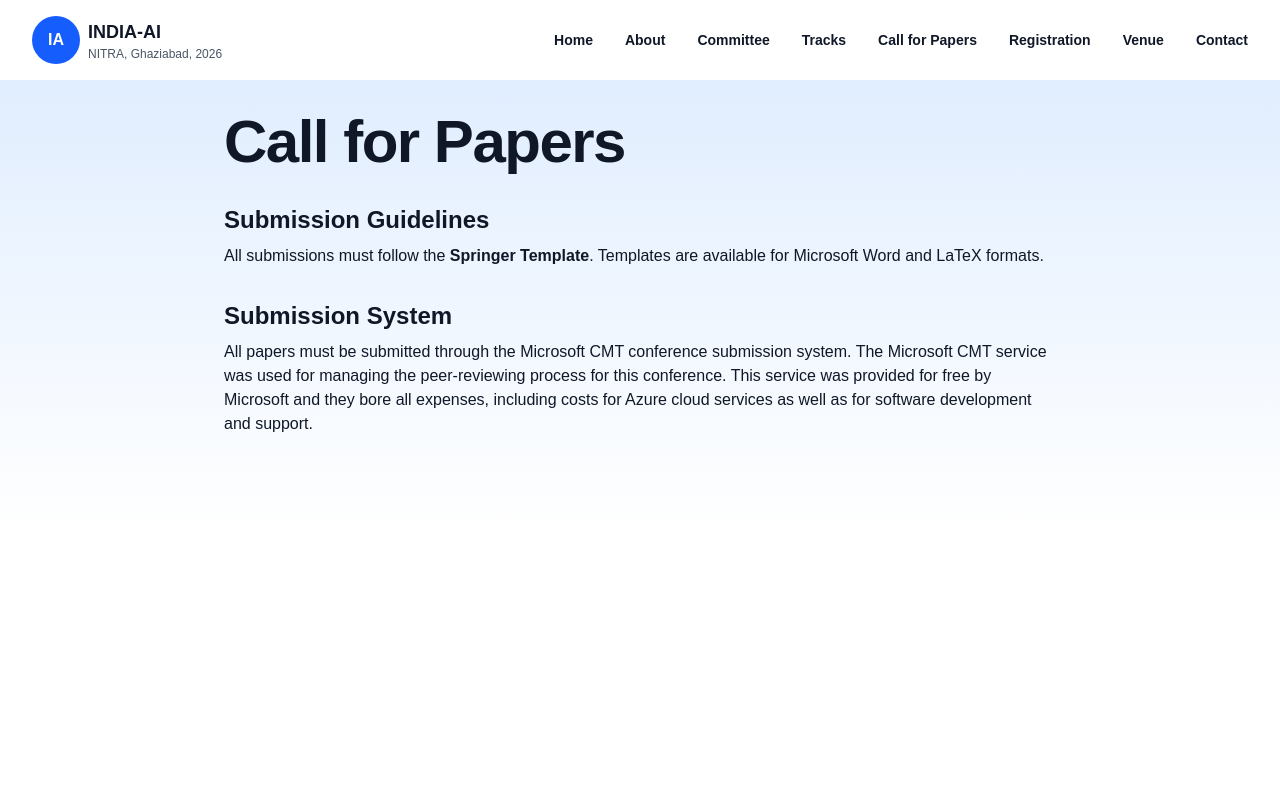
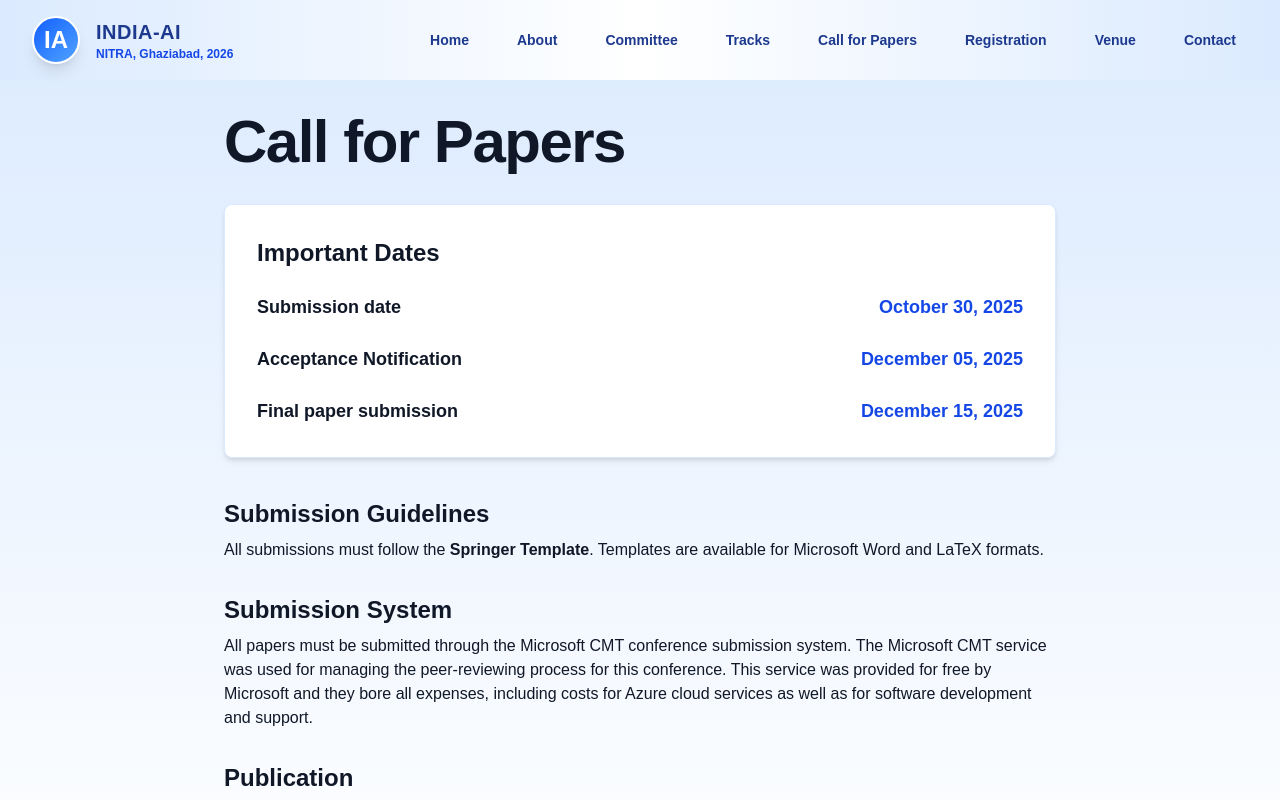
Before and after one commit to priyanshu07072004/india-ai, a Next.js app: page /call-for-papers in a window 1280 px wide. Shown: the top 800 px of the page. Built offline with nearby package versions, Linux system fonts and the light colour scheme.

Commit message:
changes in navigation bar,call for paper and important dates

```diff
--- a/app/call-for-papers/page.tsx
+++ b/app/call-for-papers/page.tsx
@@ -7,10 +7,30 @@ export const metadata: Metadata = {
 
 export default function CallForPapersPage() {
   return (
-    <div className="pt-28 pb-16 bg-gradient-to-b from-blue-100 to-white">
+    <div className="pt-28 pb-16 bg-gradient-to-b from-blue-100 to-white min-h-screen">
       <div className="mx-auto max-w-4xl px-6 lg:px-8">
         <h1 className="text-4xl font-bold tracking-tight text-gray-900 sm:text-6xl mb-8">Call for Papers</h1>
 
+        {/* Important Dates Section */}
+        <div className="bg-white rounded-lg shadow-md p-8 border border-blue-100 mb-10">
+          <h2 className="text-2xl font-bold text-gray-900 mb-6">Important Dates</h2>
+          <ul className="space-y-6">
+            <li className="flex flex-col sm:flex-row sm:justify-between sm:items-center">
+              <span className="text-lg font-semibold text-gray-900">Submission date</span>
+              <span className="text-lg text-blue-700 font-bold mt-2 sm:mt-0">October 30, 2025</span>
+            </li>
+            <li className="flex flex-col sm:flex-row sm:justify-between sm:items-center">
+              <span className="text-lg font-semibold text-gray-900">Acceptance Notification</span>
+              <span className="text-lg text-blue-700 font-bold mt-2 sm:mt-0">December 05, 2025</span>
+            </li>
+            <li className="flex flex-col sm:flex-row sm:justify-between sm:items-center">
+              <span className="text-lg font-semibold text-gray-900">Final paper submission</span>
+              <span className="text-lg text-blue-700 font-bold mt-2 sm:mt-0">December 15, 2025</span>
+            </li>
+          </ul>
+        </div>
+
+        {/* Submission Guidelines */}
         <section className="mb-8">
           <h2 className="text-2xl font-bold text-gray-900 mb-2">Submission Guidelines</h2>
           <p className="text-gray-900 mb-2">
@@ -18,12 +38,21 @@ export default function CallForPapersPage() {
           </p>
         </section>
 
+        {/* Submission System */}
         <section className="mb-8">
           <h2 className="text-2xl font-bold text-gray-900 mb-2">Submission System</h2>
           <p className="text-gray-900 mb-2">
             All papers must be submitted through the Microsoft CMT conference submission system. The Microsoft CMT service was used for managing the peer-reviewing process for this conference. This service was provided for free by Microsoft and they bore all expenses, including costs for Azure cloud services as well as for software development and support.
           </p>
         </section>
+
+        {/* Publication */}
+        <section className="mb-8">
+          <h2 className="text-2xl font-bold text-gray-900 mb-2">Publication</h2>
+          <p className="text-gray-900">
+            Paragraph will be updated after Springer approval.
+          </p>
+        </section>
       </div>
     </div>
   );
--- a/app/components/Header.tsx
+++ b/app/components/Header.tsx
@@ -2,7 +2,6 @@
 
 import { useState, useEffect } from 'react';
 import Link from 'next/link';
-import Image from 'next/image';
 import { Bars3Icon, XMarkIcon } from '@heroicons/react/24/outline';
 
 const navigation = [
@@ -22,49 +21,43 @@ export default function Header() {
 
   useEffect(() => {
     const handleScroll = () => {
-      if (window.scrollY > 20) {
-        setScrolled(true);
-      } else {
-        setScrolled(false);
-      }
+      setScrolled(window.scrollY > 20);
     };
-
     window.addEventListener('scroll', handleScroll);
     return () => window.removeEventListener('scroll', handleScroll);
   }, []);
 
   return (
-    <header className={`fixed w-full z-50 transition-all duration-300 ${scrolled ? 'bg-white shadow-md' : 'bg-white bg-opacity-80 backdrop-blur-sm'}`}>
+    <header className={`fixed w-full z-50 transition-all duration-300 ${scrolled ? 'bg-white shadow-md' : 'bg-gradient-to-r from-blue-100 via-white to-blue-100 bg-opacity-80 backdrop-blur-sm'}`}>
       <nav className="mx-auto flex max-w-7xl items-center justify-between p-4 lg:px-8" aria-label="Global">
         <div className="flex lg:flex-1">
           <Link href="/" className="-m-1.5 p-1.5 flex items-center gap-2">
             <span className="sr-only">INDIA-AI 2026</span>
-            {/* Placeholder for conference logo */}
-            <div className="h-12 w-12 rounded-full bg-blue-600 flex items-center justify-center text-white font-bold">
+            <div className="h-12 w-12 rounded-full bg-gradient-to-br from-blue-600 to-blue-400 flex items-center justify-center text-white font-extrabold text-2xl shadow-lg border-2 border-white">
               IA
             </div>
-            <div className="flex flex-col">
-              <span className="text-lg font-bold text-gray-900">INDIA-AI</span>
-              <span className="text-xs text-gray-600">NITRA, Ghaziabad, 2026</span>
+            <div className="flex flex-col ml-2">
+              <span className="text-xl font-extrabold text-blue-900 tracking-wide">INDIA-AI</span>
+              <span className="text-xs text-blue-700 font-semibold">NITRA, Ghaziabad, 2026</span>
             </div>
           </Link>
         </div>
         <div className="flex lg:hidden">
           <button
             type="button"
-            className="-m-2.5 inline-flex items-center justify-center rounded-md p-2.5 text-gray-700"
+            className="inline-flex items-center justify-center rounded-md p-2.5 text-blue-700 hover:bg-blue-100 transition"
             onClick={() => setMobileMenuOpen(true)}
           >
             <span className="sr-only">Open main menu</span>
-            <Bars3Icon className="h-6 w-6" aria-hidden="true" />
+            <Bars3Icon className="h-7 w-7" aria-hidden="true" />
           </button>
         </div>
-        <div className="hidden lg:flex lg:gap-x-8">
+        <div className="hidden lg:flex lg:gap-x-6">
           {navigation.map((item) => (
             <Link
               key={item.name}
               href={item.href}
-              className="text-sm font-semibold leading-6 text-gray-900 hover:text-blue-600"
+              className="text-sm font-semibold leading-6 text-blue-900 hover:text-blue-600 px-3 py-2 rounded transition"
             >
               {item.name}
             </Link>
@@ -74,35 +67,34 @@ export default function Header() {
 
       {/* Mobile menu */}
       <div className={`lg:hidden ${mobileMenuOpen ? 'fixed inset-0 z-50' : 'hidden'}`}>
-        <div className="fixed inset-0 bg-black/20" onClick={() => setMobileMenuOpen(false)} />
-        <div className="fixed inset-y-0 right-0 z-50 w-full overflow-y-auto bg-white px-6 py-6 sm:max-w-sm sm:ring-1 sm:ring-gray-900/10">
+        <div className="fixed inset-0 bg-black/30" onClick={() => setMobileMenuOpen(false)} />
+        <div className="fixed inset-y-0 right-0 z-50 w-full max-w-xs overflow-y-auto bg-white px-6 py-6 shadow-lg">
           <div className="flex items-center justify-between">
             <Link href="/" className="-m-1.5 p-1.5 flex items-center gap-2" onClick={() => setMobileMenuOpen(false)}>
-              <div className="h-10 w-10 rounded-full bg-blue-600 flex items-center justify-center text-white font-bold">
+              <div className="h-10 w-10 rounded-full bg-gradient-to-br from-blue-600 to-blue-400 flex items-center justify-center text-white font-extrabold text-lg shadow">
                 IA
               </div>
-              <div className="flex flex-col">
-                <span className="text-lg font-bold text-gray-900">INDIA-AI</span>
-                <span className="text-xs text-gray-600">2026</span>
+              <div className="flex flex-col ml-1">
+                <span className="text-lg font-bold text-blue-900">INDIA-AI</span>
+                <span className="text-xs text-blue-700 font-semibold">2026</span>
               </div>
             </Link>
             <button
               type="button"
-              className="-m-2.5 rounded-md p-2.5 text-gray-700"
+              className="rounded-md p-2.5 text-blue-700 hover:bg-blue-100 transition"
               onClick={() => setMobileMenuOpen(false)}
             >
               <span className="sr-only">Close menu</span>
-              <XMarkIcon className="h-6 w-6" aria-hidden="true" />
+              <XMarkIcon className="h-7 w-7" aria-hidden="true" />
             </button>
           </div>
-          <div className="mt-6 flow-root">
-            <div className="-my-6 divide-y divide-gray-500/10">
-              <div className="space-y-2 py-6">
+          <div className="mt-6">
+            <div className="space-y-2">
               {navigation.map((item) => (
                 <Link
                   key={item.name}
                   href={item.href}
-                    className="-mx-3 block rounded-lg px-3 py-2 text-base font-semibold leading-7 text-gray-900 hover:bg-gray-50"
+                  className="block text-base font-semibold text-blue-900 hover:text-blue-600 px-3 py-2 rounded transition"
                   onClick={() => setMobileMenuOpen(false)}
                 >
                   {item.name}
@@ -112,7 +104,6 @@ export default function Header() {
           </div>
         </div>
       </div>
-      </div>
     </header>
   );
 }
```
Lines whose indentation alone changed are shown as unchanged.
